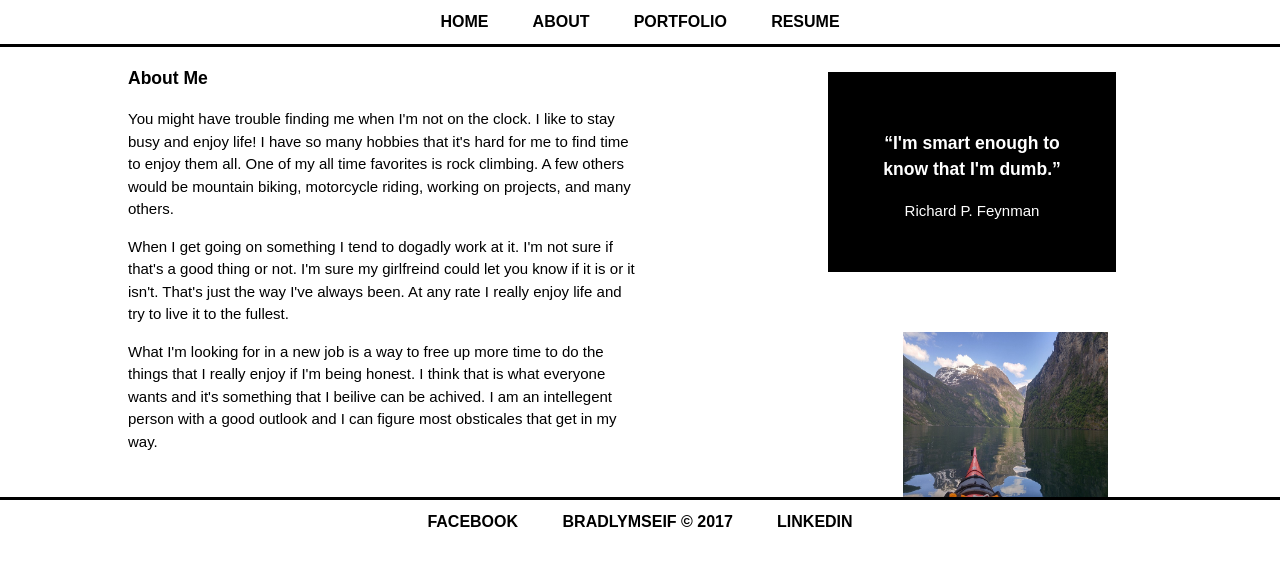
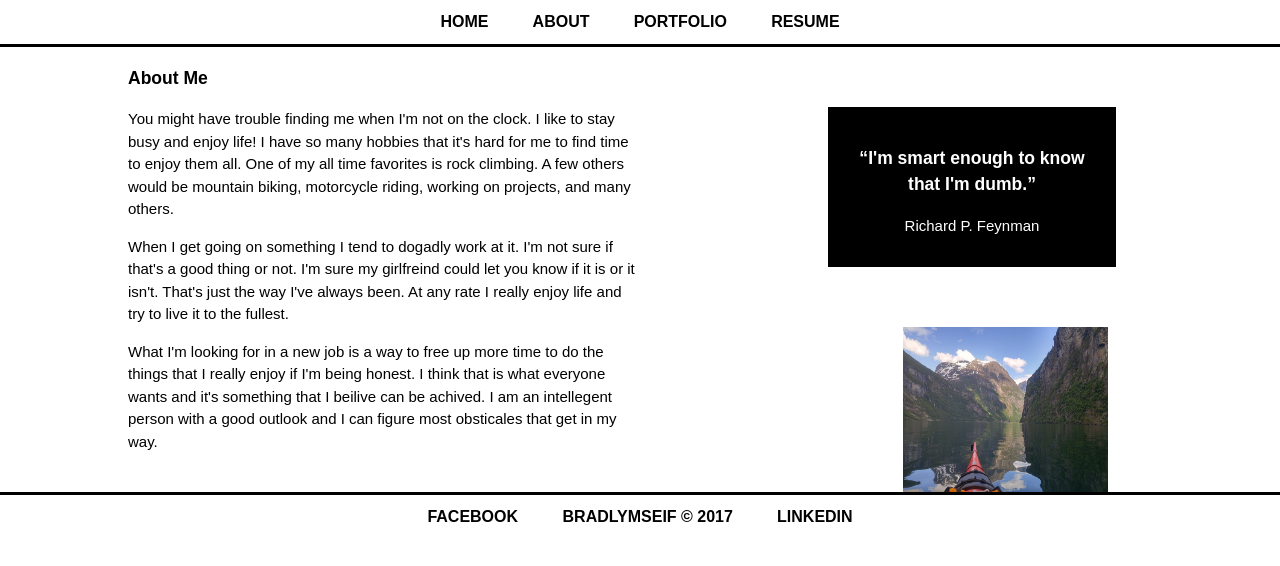
Before and after one commit to Rainmanjj/myportfolio, a plain HTML site: page about.html in a window 1280 px wide. Drawn offline with Linux system fonts and the light colour scheme; files whose address does not match are found by name.

Commit message:
Update style.css

```diff
--- a/css/style.css
+++ b/css/style.css
@@ -218,11 +218,11 @@ header a:hover{
 /* sidebar */
 
 .dark{
-  padding: 40px;
+  padding: 20px;
   background: black;
   color: white;
   height: 120px;
-  margin-top: 15px;
+  margin-top: 50px;
   margin-bottom: 10px;
   text-align: center;
   float: left;
```
